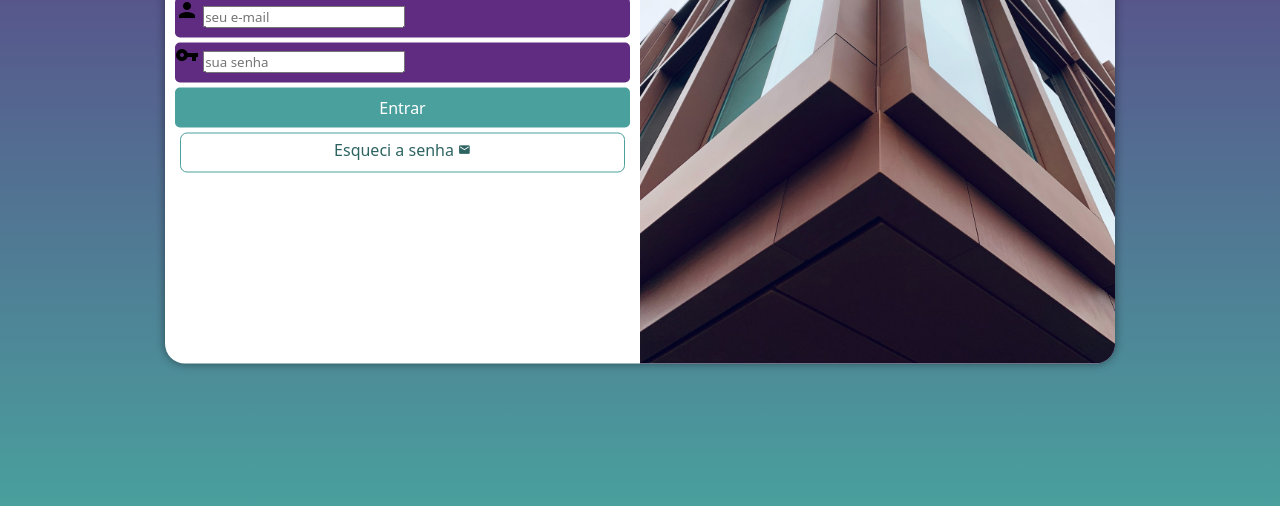
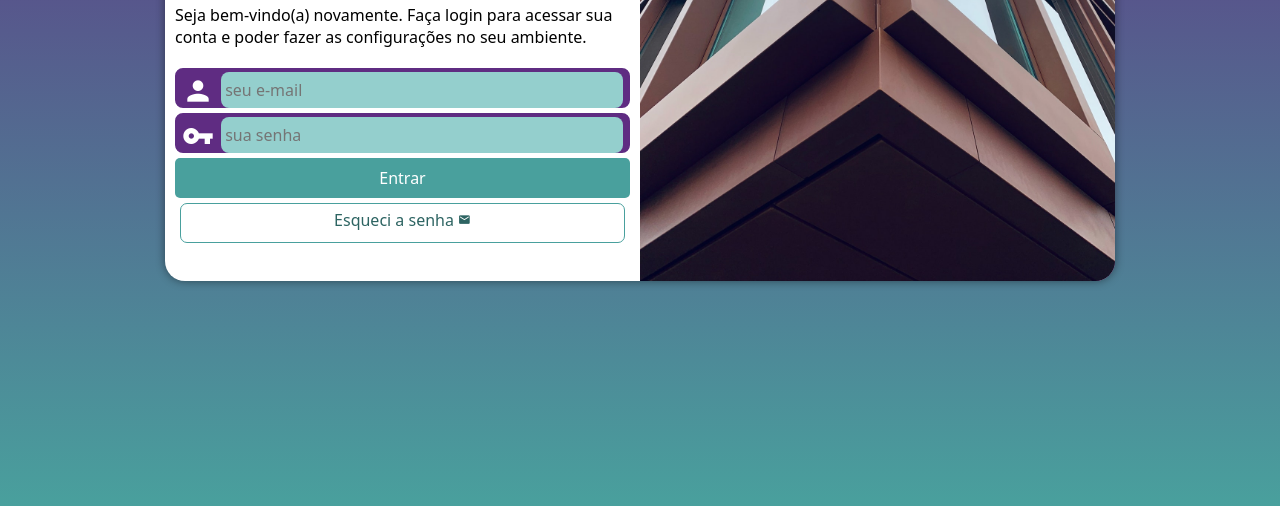
Before and after one commit to NiedjaMarques/projeto-login, a plain HTML site: page index.html in a window 1280 px wide. Shown: the part 294-800 px from the top of the page. Drawn offline with Linux system fonts and the light colour scheme.

Commit message:
Finalizando projeto login

```diff
--- a/estilos/media-query.css
+++ b/estilos/media-query.css
@@ -8,6 +8,7 @@
 
     section#login {
         width: 80vw;
+        height: 280px;
     }
 
     section#login > div#imagem {
@@ -30,6 +31,7 @@
 
     section#login {
         width: 950px;
+        height: 350px;
     }
 
     section#login > div#imagem {
@@ -48,6 +50,7 @@
     }
 
     div#formulario > p {
-        font-size: 1.2em;
+        font-size: 1em;
+        margin: 20px 0px;
     }
 }
--- a/estilos/style.css
+++ b/estilos/style.css
@@ -29,7 +29,6 @@ section#login {
     position: absolute;
     top: 50%;
     left: 50%;
-    transform: translate(-50%, -50%);
     overflow: hidden;
 
     background-color: white;
@@ -38,6 +37,7 @@ section#login {
     border-radius: 20px;
     box-shadow: 0px 0px 10px rgb(0, 0, 0, 0.450);
 
+    transform: translate(-50%, -50%);
     transition: width .3s, height .3s;
     transition-timing-function: ease;
 }
@@ -66,16 +66,39 @@ div#formulario > p {
 
 form > div.campo {
     background-color: #5f2c82;
+    border: 2px solid #5f2c82;
     display: block;
     width: 100%;
     height: 40px;
-    border-radius: 5px;
+    border-radius: 8px;
     margin: 5px 0px;
 }
 
 div.campo > label {
     display: none;
+}
 
+div.campo > i {
+    color: white;
+    font-size: 2em;
+    width: 40px;
+    padding: 5px;
+}
+
+div.campo > input {
+    background-color: #94cfcd;
+    font-size: 1em;
+    width: calc(100% - 49px);
+    height: 100%;
+    border: 0px;
+    border-radius: 8px;
+    padding: 4px;
+    transform: translateY(-11px);
+}
+
+div.campo > input:focus-within {
+    background-color: white;
+    border: none;
 }
 
 form > input[type=submit] {
```
